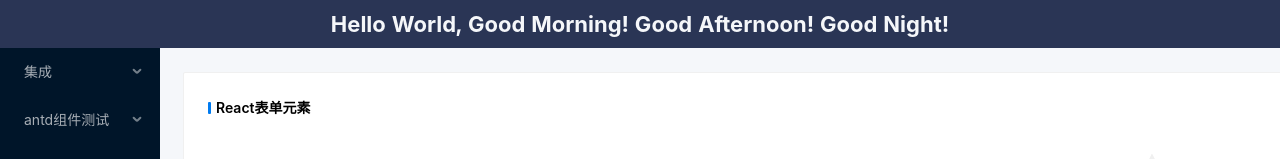
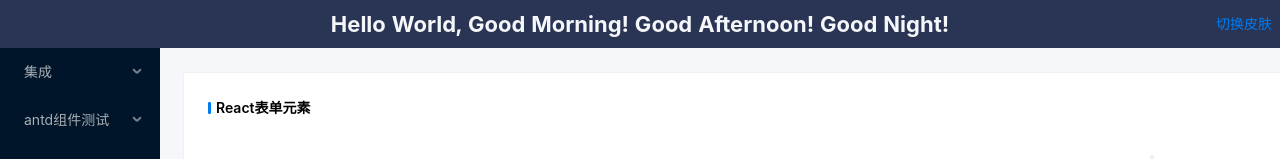
Before and after one commit to Elias-cug/react-ts-antd, a React app: page /test-antd-component/ant-form in a window 1280 px wide. Shown: the top 159 px of the page. Built offline with nearby package versions, Linux system fonts and the light colour scheme.

Commit message:
增加换肤功能

```diff
--- a/src/assets/css/index.less
+++ b/src/assets/css/index.less
@@ -1,3 +1,4 @@
+@import './variables.less';
 @import '~antd/dist/antd.css';
 @import './layout.less';
 @import './common-form.less';
--- a/src/assets/css/layout.less
+++ b/src/assets/css/layout.less
@@ -12,16 +12,27 @@
 }
 
 .header {
-  line-height: 48px;
-  text-align: center;
-  font-size: 22px;
-  font-weight: 700;
-  color: #f5f7fa;
+  position: relative;
   width: 100%;
   min-width: 1263px;
   height: 48px;
-  background-color: #2a3555;
+  background-color: var(--fill-header);
   box-sizing: border-box;
+  text-align: center;
+  .title {
+    line-height: 48px;
+    font-size: 22px;
+    font-weight: 700;
+    color: #f5f7fa;
+  }
+  .theme-change {
+    position: absolute;
+    top: 0;
+    right: 8px;
+    line-height: 48px;
+    text-align: right;
+    color: #007bf0;
+  }
 }
 
 .main-container-wrapper {
@@ -32,7 +43,7 @@
 
 .main-container-wrapper .menu-aside {
   width: 160px;
-  background: #1f2639;
+  background: var(--fill-aside);
   box-sizing: border-box;
   flex-shrink: 0;
   height: 100%;
--- a/src/assets/css/variables.less
+++ b/src/assets/css/variables.less
@@ -0,0 +1,9 @@
+:root {
+  --fill-header: #2a3555;
+  --fill-aside: #1f2639;
+}
+
+[data-theme='orange'] {
+  --fill-header: #ff8f16;
+  --fill-aside: #ff8f16;
+}
--- a/src/layout/br-header/index.tsx
+++ b/src/layout/br-header/index.tsx
@@ -1,7 +1,21 @@
 import React from 'react';
 
 function Header () {
-  return <div className='header'>Hello World, Good Morning! Good Afternoon! Good Night!</div>;
+  let isDefaultTheme = true;
+  function changeTheme () {
+    isDefaultTheme = !isDefaultTheme;
+    const html = document.querySelector('html');
+    let theme = isDefaultTheme ? '' : 'orange';
+    html?.setAttribute('data-theme', theme);
+  }
+  return (
+    <div className='header'>
+      <span className='title'>Hello World, Good Morning! Good Afternoon! Good Night!</span>
+      <div className='theme-change' onClick={changeTheme}>
+        切换皮肤
+      </div>
+    </div>
+  );
 }
 
 export default Header;
```
